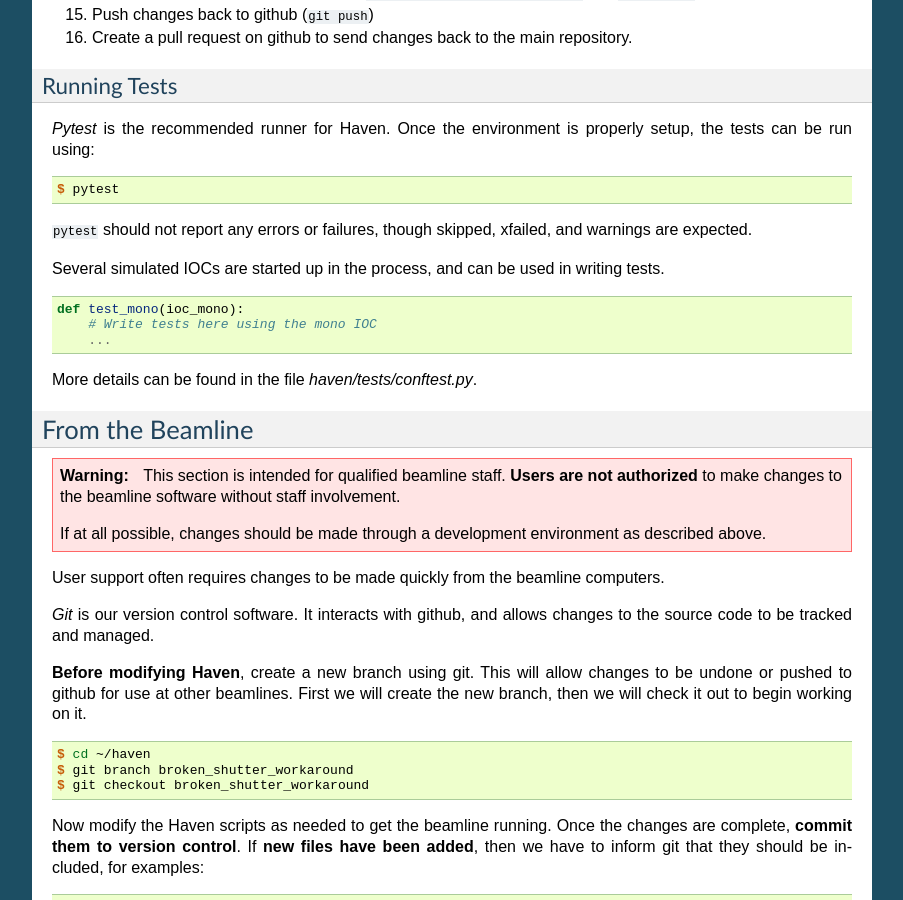
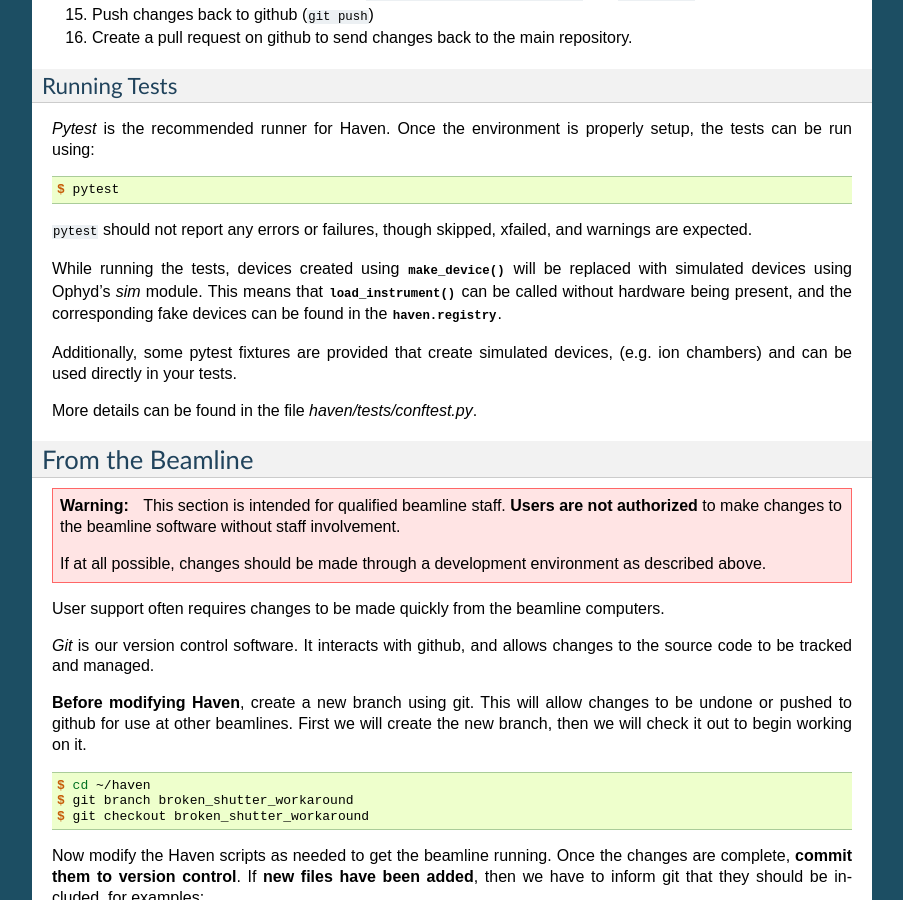
Before and after one commit to spc-group/haven, a Sphinx documentation site: the page built from docs/topic_guides/changing_haven.rst, in a window 1280 px wide and 900 px high, scrolled down 757 px. Shown: the whole window, without its empty margins (198-1101 px from the left). Built offline with Sphinx 7.4.7, drawn with Linux system fonts in a browser that asks for light colours; pages that are not in the unit, such as notebooks, are missing from menus.

Commit message:
Removed documentation suggesting the use of simulated IOCs.

```diff
--- a/docs/topic_guides/changing_haven.rst
+++ b/docs/topic_guides/changing_haven.rst
@@ -60,14 +60,15 @@ properly setup, the tests can be run using:
 ``pytest`` should not report any errors or failures, though skipped,
 xfailed, and warnings are expected.
 
-Several simulated IOCs are started up in the process, and can be used
-in writing tests.
+While running the tests, devices created using
+:py:func:`~haven.instrument.device.make_device()` will be replaced
+with simulated devices using Ophyd's *sim* module. This means that
+:py:func:`~haven.instrument.load_instrument()` can be called without
+hardware being present, and the corresponding fake devices can be
+found in the :py:obj:`haven.registry`.
 
-.. code:: python
-
-   def test_mono(ioc_mono):
-       # Write tests here using the mono IOC
-       ...
+Additionally, some pytest fixtures are provided that create simulated
+devices, (e.g. ion chambers) and can be used directly in your tests.
 
 More details can be found in the file *haven/tests/conftest.py*.
 
```
